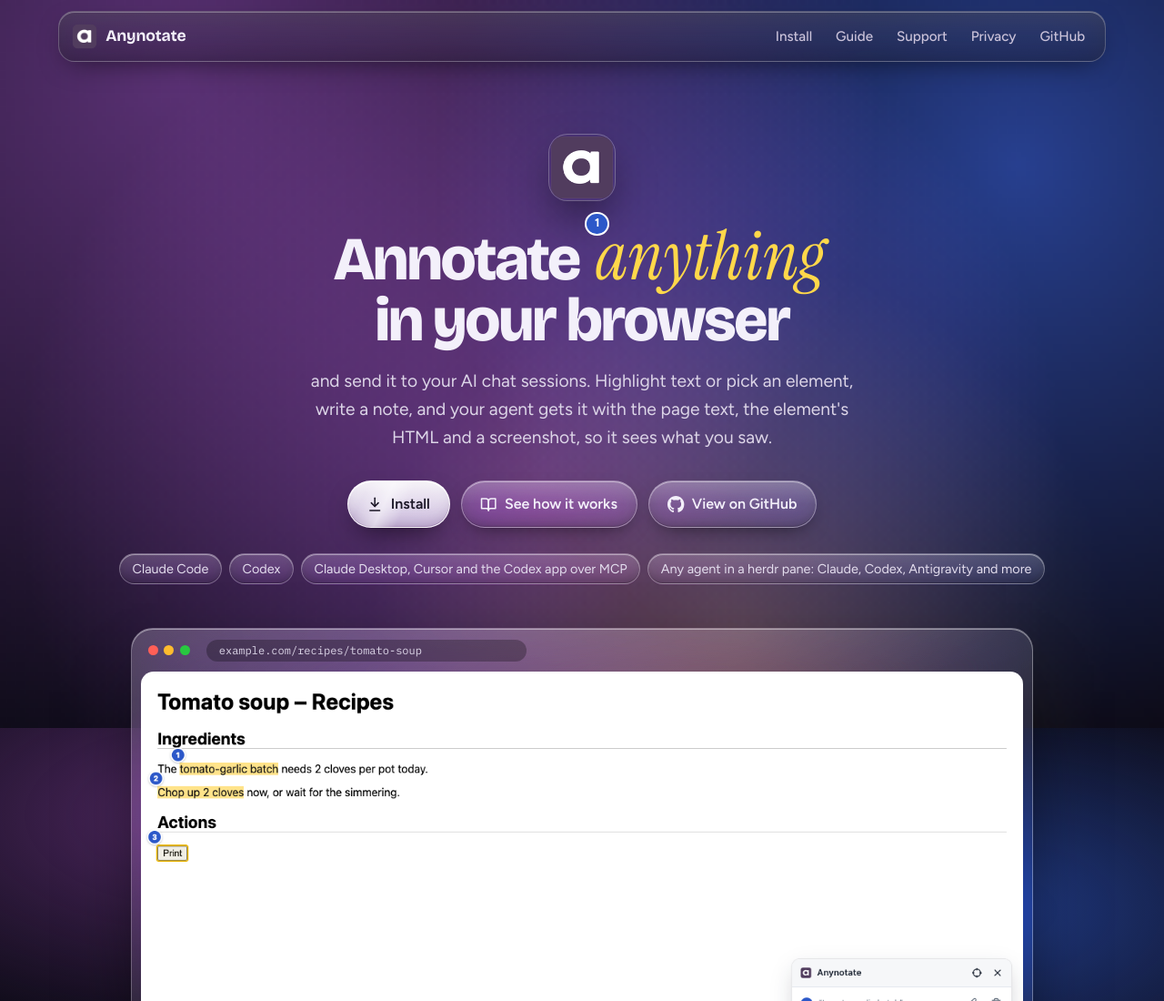
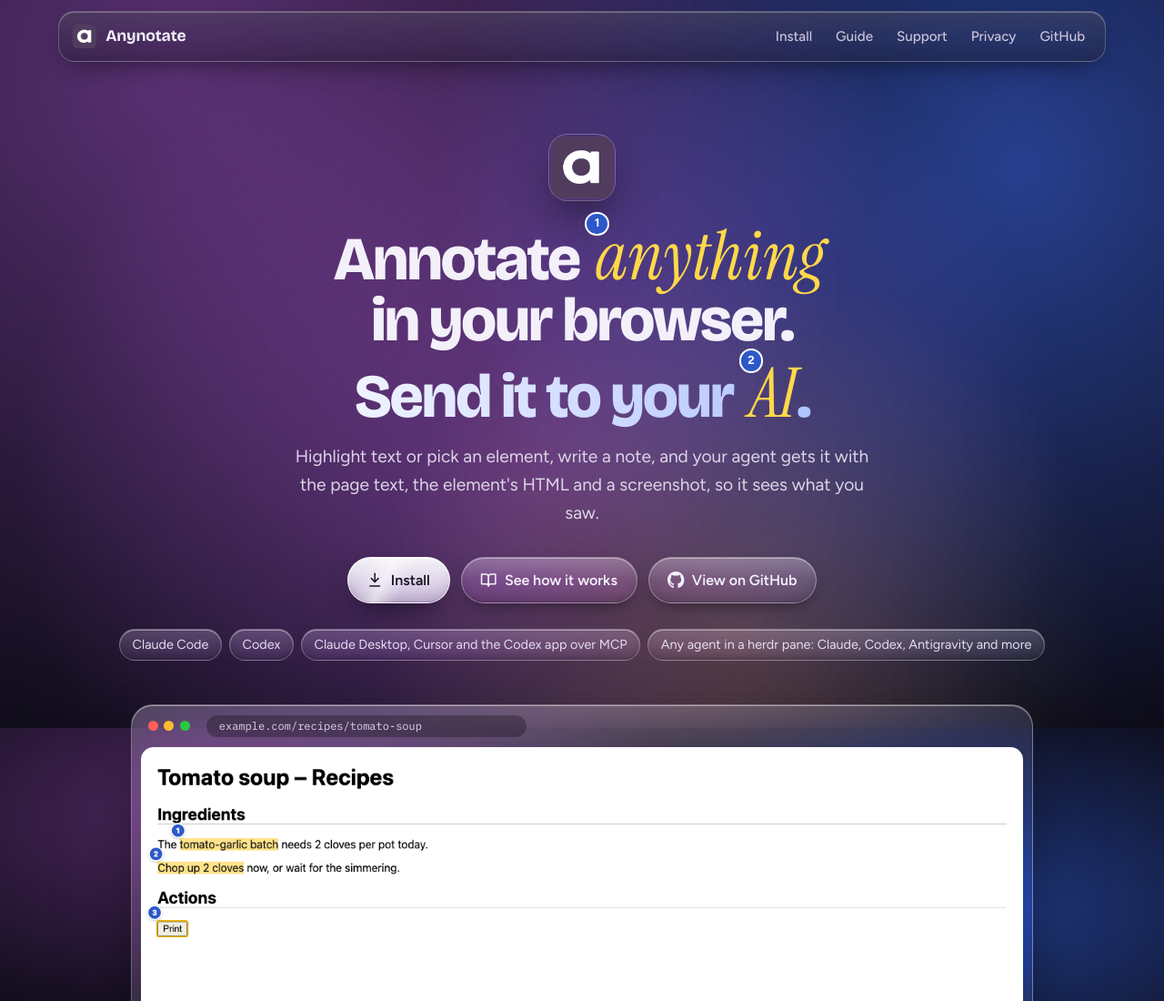
Before and after one commit to genexk/anynotate, a website: page site/index.html in a window 1280 px wide. Shown: the top 1100 px of the page at 91% size. Drawn offline with Linux system fonts and the light colour scheme.

Commit message:
Hero: make sending to your AI part of the headline

```diff
--- a/site/index.html
+++ b/site/index.html
@@ -9,7 +9,7 @@
 <meta name="theme-color" content="#0d0b17">
 <link rel="icon" type="image/png" href="img/icon.png">
 <link rel="apple-touch-icon" href="img/icon.png">
-<link rel="stylesheet" href="style.css?v=6">
+<link rel="stylesheet" href="style.css?v=7">
 <script src="aurora.js?v=5" defer></script>
 </head>
 <body>
@@ -32,8 +32,8 @@
   <section class="hero" aria-labelledby="hero-title">
     <div class="wrap">
       <img class="hero-icon" src="img/icon.png" alt="" width="72" height="72">
-      <h1 id="hero-title">Annotate <span class="hl">anything</span> in your browser</h1>
-      <p class="lead">and send it to your AI chat sessions. Highlight text or pick an element, write a note, and your agent gets it with the page text, the element's HTML and a screenshot, so it sees what you saw.</p>
+      <h1 id="hero-title">Annotate <span class="hl">anything</span> in your browser. <span class="punch">Send it to your <span class="hl hl-2">AI</span>.</span></h1>
+      <p class="lead">Highlight text or pick an element, write a note, and your agent gets it with the page text, the element's HTML and a screenshot, so it sees what you saw.</p>
       <div class="cta">
         <a class="btn btn-primary" href="#install">
           <svg viewBox="0 0 24 24" fill="none" stroke="currentColor" stroke-width="2" stroke-linecap="round" stroke-linejoin="round" aria-hidden="true"><path d="M12 3v12"/><path d="m7 10 5 5 5-5"/><path d="M5 21h14"/></svg>
--- a/site/style.css
+++ b/site/style.css
@@ -425,7 +425,11 @@
   border-radius: 20px;
   box-shadow: 0 0 0 1px var(--line-strong), 0 20px 50px -12px rgb(0 0 0 / 70%);
 }
-.hero h1 { max-width: 16ch; margin-inline: auto; text-wrap: balance; }
+.hero h1 { max-width: 18ch; margin-inline: auto; text-wrap: balance; }
+.hero h1 .punch { display: block; margin-top: 0.12em; background: linear-gradient(90deg, #fff 0%, #cdd9ff 55%, #9fb6ff 100%); -webkit-background-clip: text; background-clip: text; color: transparent; }
+.hero h1 .punch .hl { -webkit-text-fill-color: var(--mark); }
+.hl.hl-2::before { content: "2"; -webkit-text-fill-color: #fff; }
+.hero h1 .punch .hl { padding-right: 0; }
 .hero .lead { max-width: 40rem; margin: 0 auto 2rem; color: #ddd6e8; }
 
 .hl {
```
Also changed, not shown: site/guide/index.html (+1 -1 lines), site/privacy/index.html (+1 -1 lines), site/support/index.html (+1 -1 lines).
